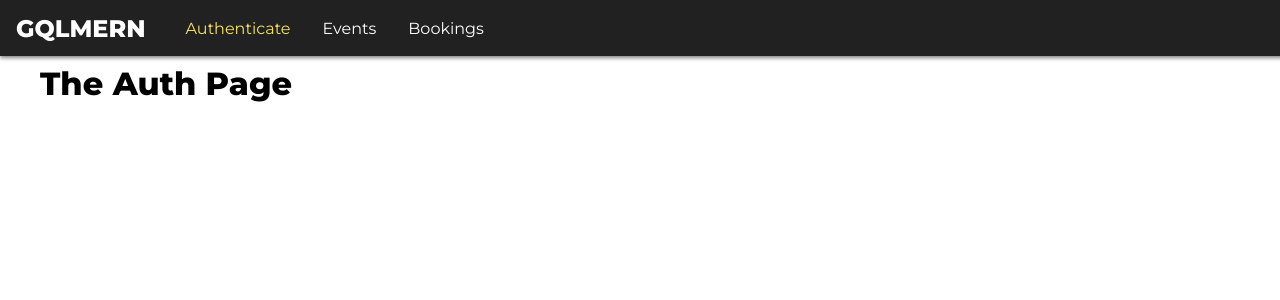
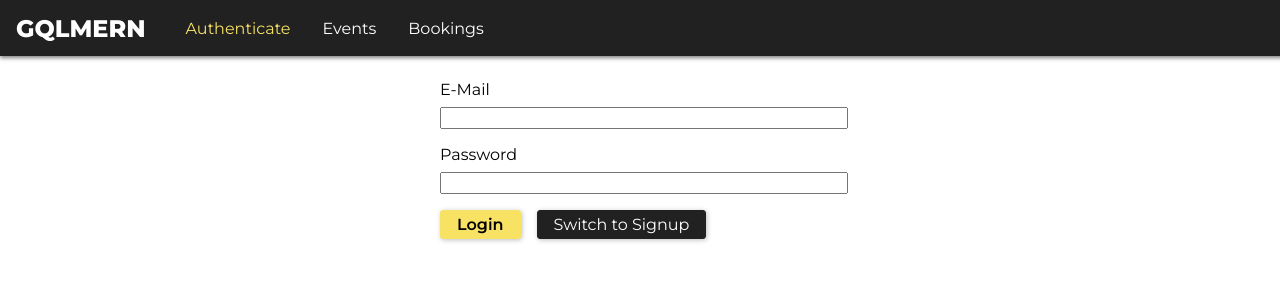
Before and after one commit to abdulrafay02/graphql-react-event-booking, a React (Create React App) app in the folder frontend/: page /auth in a window 1280 px wide. Shown: the top 300 px of the page. Built offline with nearby package versions, Linux system fonts and the light colour scheme.

Commit message:
added login/signup

```diff
--- /dev/null
+++ b/frontend/src/pages/Auth.css
@@ -0,0 +1,50 @@
+.auth-form {
+  width: 25rem;
+  max-width: 80%;
+  margin: 5rem auto;
+}
+
+.form-control label,
+.form-control input {
+  width: 100%;
+  display: block;
+}
+
+.form-control label {
+  margin-bottom: 0.5rem;
+}
+
+.form-control {
+  margin-bottom: 1rem;
+}
+
+.form-actions button {
+  background: #212121;
+  font: inherit;
+  border: 1px solid #212121;
+  border-radius: 3px;
+  padding: 0.25rem 1rem;
+  margin-right: 1rem;
+  box-shadow: 1px 1px 5px rgba(0, 0, 0, 0.26);
+  color: #fff;
+  cursor: pointer;
+}
+
+.form-actions button[type="submit"] {
+  background: #f8e264;
+  border: 1px solid #f8e264;
+  color: #000;
+  font-weight: 600;
+}
+
+.form-actions button:hover,
+.form-actions button:active {
+  background: #111;
+  border-color: #111;
+}
+
+.form-actions button:hover[type="submit"],
+.form-actions button:active[type="submit"] {
+  background: #fce45f;
+  border-color: #fce45f;
+}
--- a/frontend/src/pages/Auth.js
+++ b/frontend/src/pages/Auth.js
@@ -1,8 +1,100 @@
 import React, { Component } from "react";
 
+import "./Auth.css";
+
 class AuthPage extends Component {
+  state = {
+    isLogin: true,
+  };
+
+  constructor(props) {
+    super(props);
+    this.emailEl = React.createRef();
+    this.passwordEl = React.createRef();
+  }
+
+  switchModeHandler = () => {
+    this.setState((prevState) => {
+      return { isLogin: !prevState.isLogin };
+    });
+  };
+
+  submitHandler = (event) => {
+    event.preventDefault();
+    const email = this.emailEl.current.value;
+    const password = this.passwordEl.current.value;
+
+    if (email.trim().length === 0 || password.trim().length === 0) {
+      return;
+    }
+
+    let requestBody = {
+      query: `
+        query {
+          login(email: "${email}", password: "${password}") {
+            userId
+            token
+            tokenExpiration
+          }
+        }
+      `,
+    };
+
+    if (!this.state.isLogin) {
+      requestBody = {
+        query: `
+          mutation {
+            createUser(userInput: {email: "${email}", password: "${password}"}) {
+              _id
+              email
+            }
+          }
+        `,
+      };
+    }
+
+    fetch("http://localhost:4000/graphql", {
+      method: "POST",
+      body: JSON.stringify(requestBody),
+      headers: {
+        "Content-Type": "application/json",
+      },
+    })
+      .then((res) => {
+        if (res.status !== 200 && res.status !== 201) {
+          throw new Error("Failed!");
+        }
+        return res.json();
+      })
+      .then((resData) => {
+        console.log(resData);
+      })
+      .catch((err) => {
+        console.log(err);
+      });
+  };
+
   render() {
-    return <h1>The Auth Page</h1>;
+    return (
+      <form className="auth-form" onSubmit={this.submitHandler}>
+        <div className="form-control">
+          <label htmlFor="email">E-Mail</label>
+          <input type="email" id="email" ref={this.emailEl} />
+        </div>
+        <div className="form-control">
+          <label htmlFor="password">Password</label>
+          <input type="password" id="password" ref={this.passwordEl} />
+        </div>
+        <div className="form-actions">
+          <button type="submit">
+            {this.state.isLogin ? "Login" : "Signup"}
+          </button>
+          <button type="button" onClick={this.switchModeHandler}>
+            Switch to {this.state.isLogin ? "Signup" : "Login"}
+          </button>
+        </div>
+      </form>
+    );
   }
 }
 
```
Also changed, not shown: 1 other file (tests, documents, lock files or other folders).
